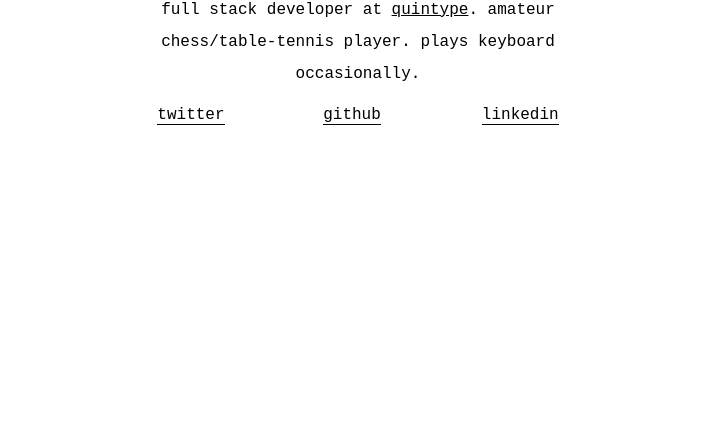
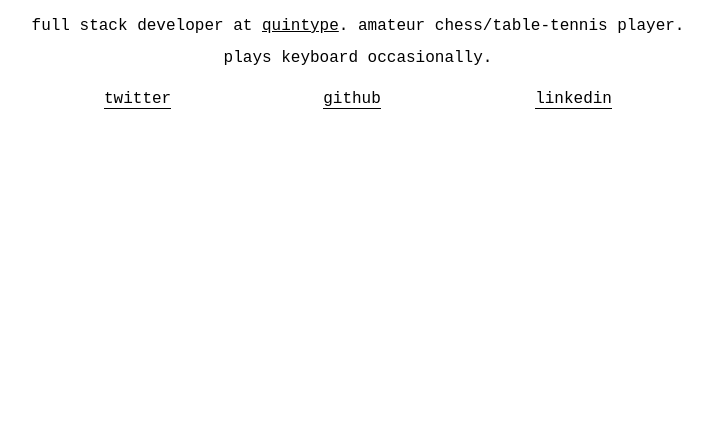
Before and after one commit to saiicharan/saiicharan.github.io, a plain HTML site: page index.html in a window 1280 px wide. Shown: the part 375-800 px from the top of the page, without its empty margins (282-994 px from the left). Drawn offline with Linux system fonts and the light colour scheme.

Commit message:
Increase CSS width

```diff
--- a/css/styles.css
+++ b/css/styles.css
@@ -19,7 +19,7 @@ a {
 
 .content {
   padding: 15px;
-  width: 500px;
+  width: 660px;
 }
 
 .content h1 {
```
